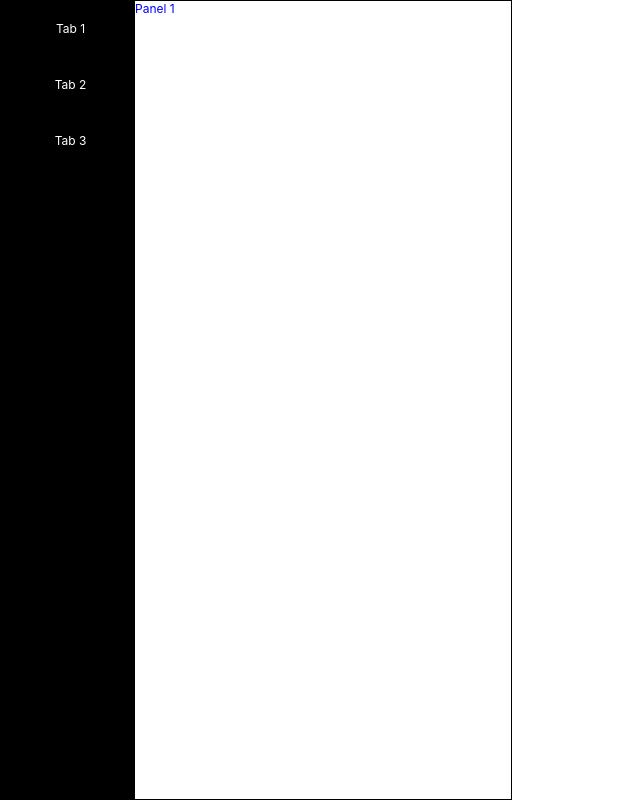
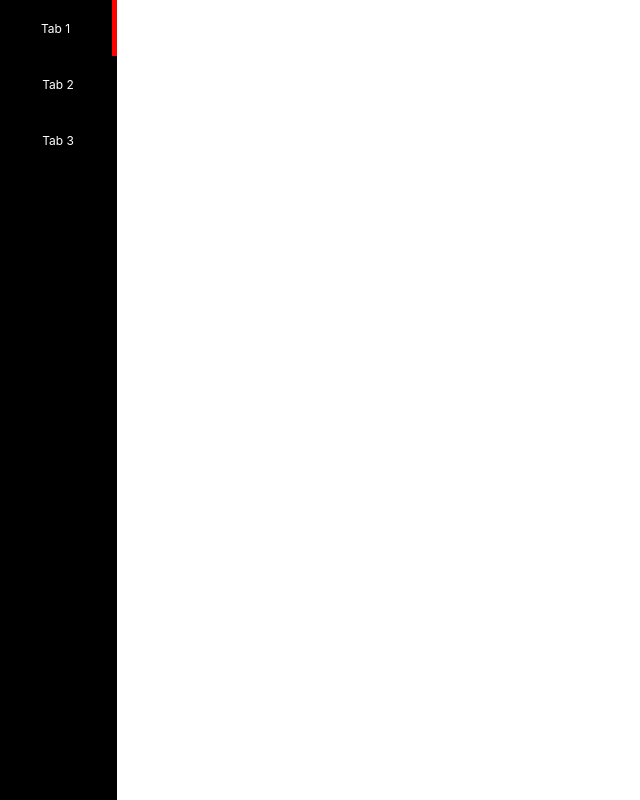
Before and after one commit to guymcmanusgithub/styled-tabs, a React (Create React App) app: page / in a window 1280 px wide. Shown: the whole page, without its empty margins (0-640 px from the left). Built offline with nearby package versions, Linux system fonts and the light colour scheme.

Commit message:
Changed to a hook

```diff
--- a/src/App.js
+++ b/src/App.js
@@ -63,7 +63,7 @@
 // }
 
 // export default App;
-import React from 'react';
+import React, { useState } from 'react';
 // import { render } from 'react-dom';
 
 import styled from 'styled-components';
@@ -81,7 +81,7 @@ const StyledTabs = styled(Tabs)`
 
 const StyledTabList = styled(TabList)`
   margin: 0;
-  width: 25%;
+  width: 15%;
   min-height: 100%;
   display: flex;
   flex-direction: column;
@@ -102,7 +102,7 @@ const StyledTab = styled(Tab)`
   color: white;
   cursor: arrow;
   background-color: black;
-  margin-left: -35%;
+  margin-left: -53%;
 
   &.is-selected {
     // color: white;
@@ -124,31 +124,40 @@ const StyledTabPanel = styled(TabPanel)`
   margin: 0;
   display: none;
   min-height: 60%;
-  width: 100%;
+  width: 60%;
   border: 1px solid black;
   color: blue;
 
-  &.is-selected {
+  &.true {
     display: block;
   }
 `;
 StyledTabPanel.tabsRole = 'TabPanel';
 
-const App = () => (
+const App = props => {
+
+  const [PanelToggle, setPanelToggle] = useState(false)
+
+  const handleToggle = () => {
+    setPanelToggle(!PanelToggle)
+  }
+
+    return (
       <StyledTabs
         selectedTabClassName='is-selected'
-    selectedTabPanelClassName='is-selected'
+        selectedTabPanelClassName={PanelToggle}
       >
         <StyledTabList>
-      <StyledTab>Tab 1</StyledTab>
-      <StyledTab>Tab 2</StyledTab>
-      <StyledTab>Tab 3</StyledTab>
+          <StyledTab onClick={handleToggle}>Tab 1</StyledTab>
+          <StyledTab onClick={handleToggle}>Tab 2</StyledTab>
+          <StyledTab onClick={handleToggle}>Tab 3</StyledTab>
         </StyledTabList>
         <StyledTabPanel>Panel 1</StyledTabPanel>
         <StyledTabPanel>Panel 2</StyledTabPanel>
         <StyledTabPanel>Panel 3</StyledTabPanel>
       </StyledTabs>
-);
+    )
+};
 
 
 export default App;
```
Lines whose indentation alone changed are shown as unchanged.
